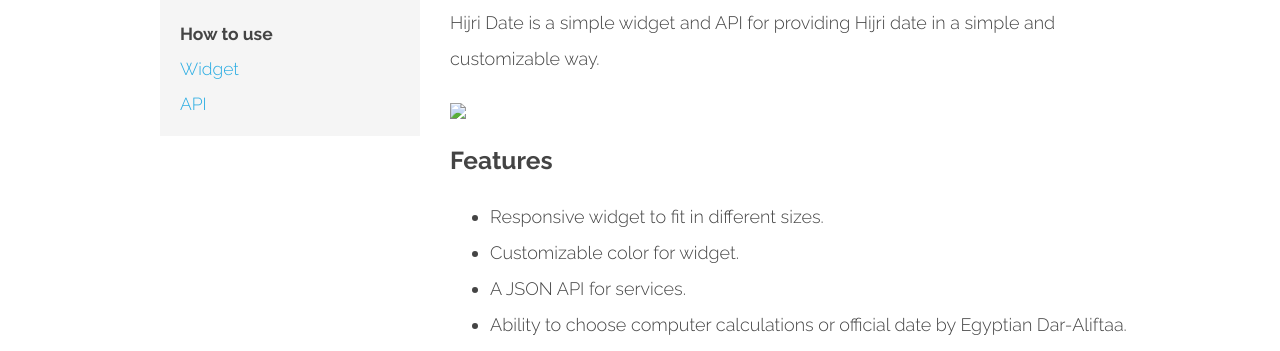
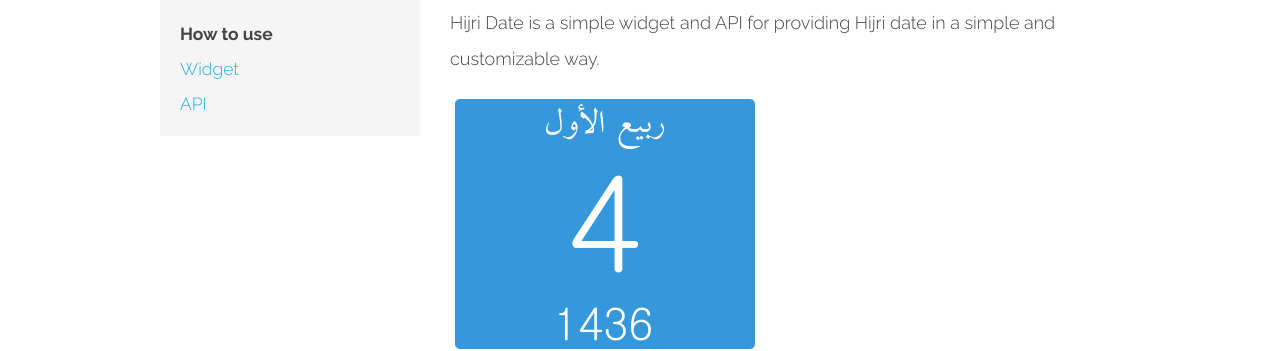
Before and after one commit to MahmoudAdly/hijri-date, a plain HTML site: page index.html in a window 1280 px wide. Shown: the part 471-822 px from the top of the page. Drawn offline with Linux system fonts and the light colour scheme.

Commit message:
Rename example image in docs.

```diff
--- a/index.html
+++ b/index.html
@@ -40,7 +40,7 @@
       <h3 id="welcome">Welcome</h3>
       <p>Hijri Date is a simple widget and API for providing Hijri date in a simple and customizable way.</p>
 
-      <img src="img/hijri_date.png">
+      <img src="img/example.png">
 
       <h3 id="features">Features</h3>
       <ul>
```
